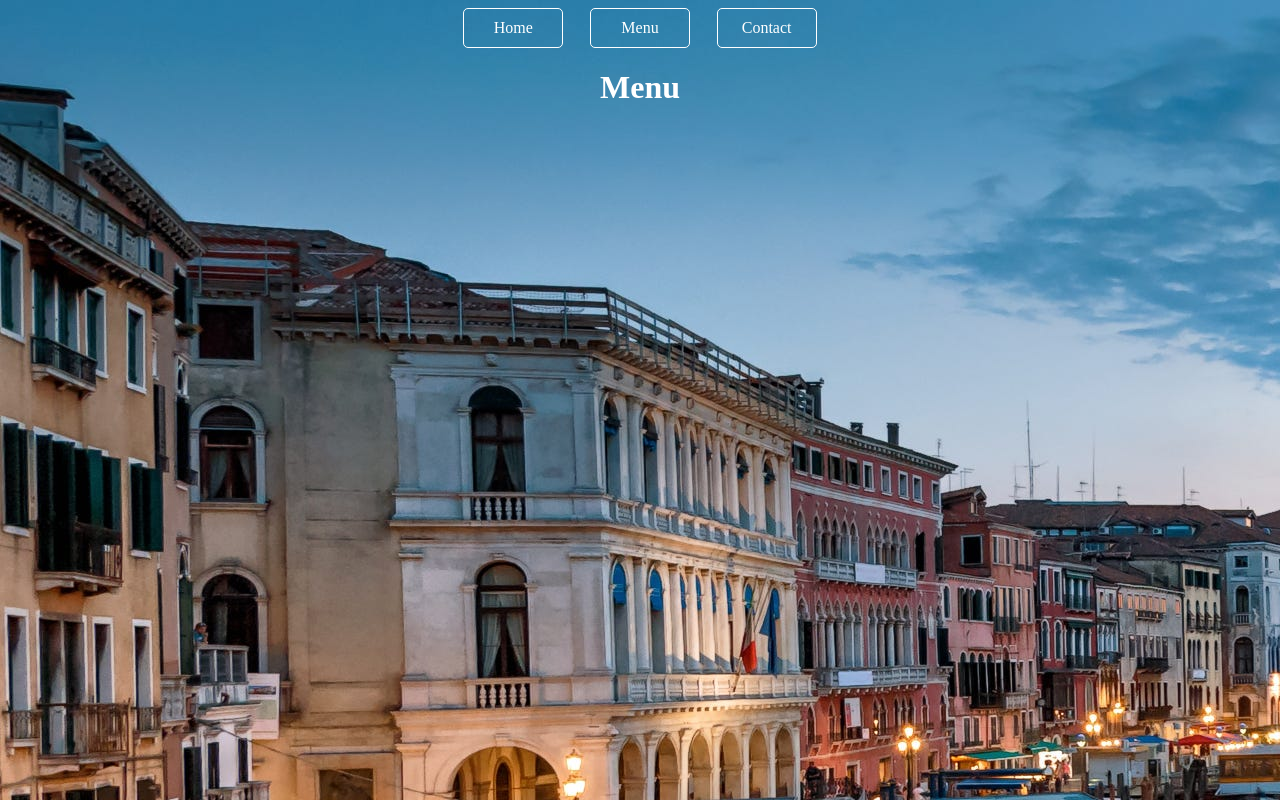
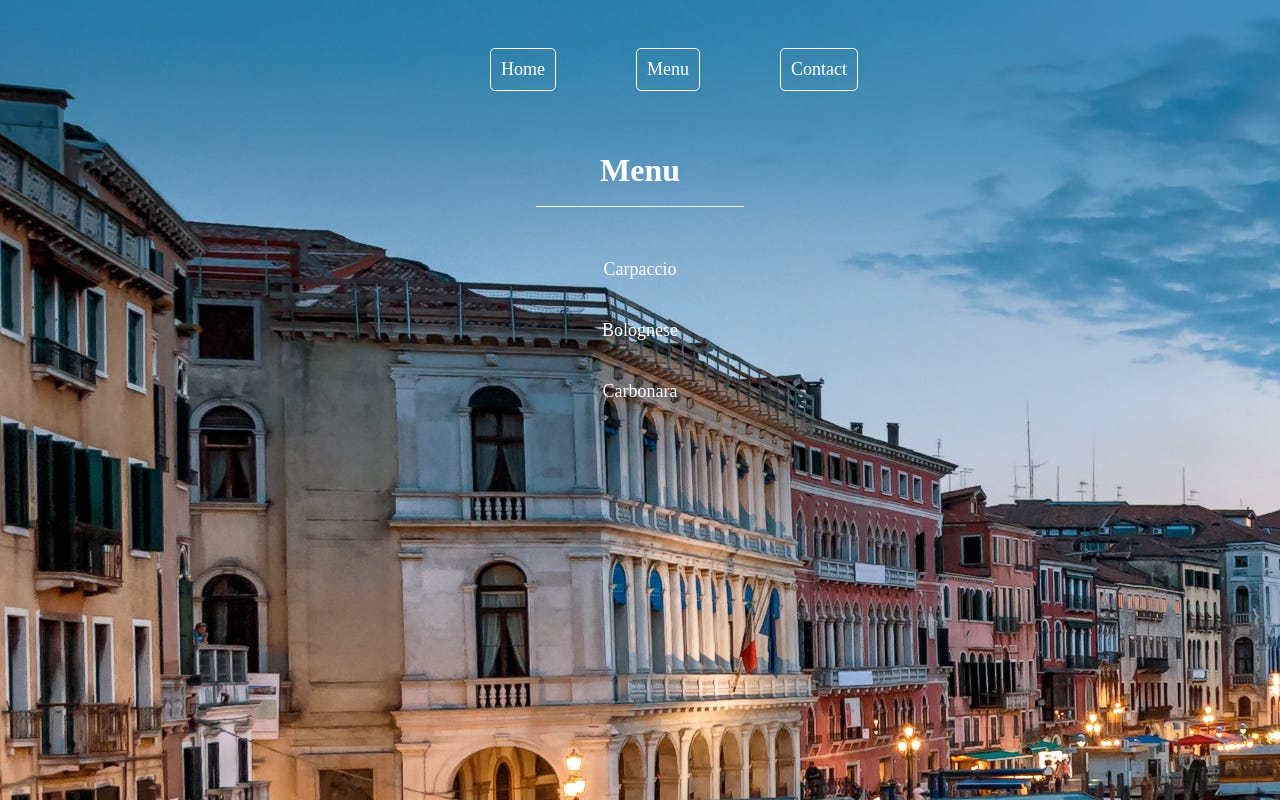
Before and after one commit to minamyooui/restaurant-page, a website built with webpack: page dist/index.html in a window 1280 px wide. Both pictures are taken after a click on the item "Menu". Built offline with nearby package versions, Linux system fonts and the light colour scheme.

Commit message:
fleshed out menu and contact pages

```diff
--- a/src/contact.js
+++ b/src/contact.js
@@ -2,7 +2,17 @@ function loadContact() {
   const content = document.querySelector('#content');
   const h1 = document.createElement('h1');
   h1.textContent = 'Contact Us';
+  const p0 = document.createElement('p');
+  p0.textContent = '(951) 272-5894';
+  p0.id = 'phoneNum';
+  const p = document.createElement('p');
+  p.textContent = '2630 Tuscany St #103'
+  const p2 = document.createElement('p');
+  p2.textContent = 'Corona, CA 92881';
   content.appendChild(h1);
+  content.appendChild(p0);
+  content.appendChild(p);
+  content.appendChild(p2);
 }
 
 export default loadContact;
--- a/src/menu.js
+++ b/src/menu.js
@@ -2,7 +2,22 @@ function loadMenu() {
   const content = document.querySelector('#content');
   const h1 = document.createElement('h1');
   h1.textContent = 'Menu';
+  const p = document.createElement('p');
+  p.id = 'menuLine';
+  p.textContent = '__________________________';
+  const ul = document.createElement('ul');
+  const i1 = document.createElement('li');
+  const i2 = document.createElement('li');
+  const i3 = document.createElement('li');
+  i1.textContent = 'Carpaccio';
+  i2.textContent =  'Bolognese';
+  i3.textContent = 'Carbonara';
+  ul.appendChild(i1);
+  ul.appendChild(i2);
+  ul.appendChild(i3);
   content.appendChild(h1);
+  content.appendChild(p);
+  content.appendChild(ul);
 }
 
 export default loadMenu;
--- a/src/style.css
+++ b/src/style.css
@@ -2,7 +2,7 @@ body {
   background: url('./italy.jpg');
 }
 
-ul {
+header ul {
   list-style: none;
   display: flex;
   padding: 0;
@@ -10,7 +10,7 @@ ul {
   justify-content: space-around;
 }
 
-li {
+header li {
   border: 1px solid white;
   color: white;
   box-sizing: border-box;
@@ -34,3 +34,25 @@ p {
   width: 600px;
   margin: 0 auto;
 }
+
+ul {
+  list-style: none;
+  padding: 0;
+  margin: 0 auto;
+  text-align: center;
+  margin-top: 50px;
+}
+
+li {
+  margin: 40px;
+  font-size: large;
+  color: white;
+}
+
+#menuLine {
+  margin-top: -20px;
+}
+
+#phoneNum {
+  margin-bottom: 20px;
+}
```
Also changed, not shown: dist/main.js.
